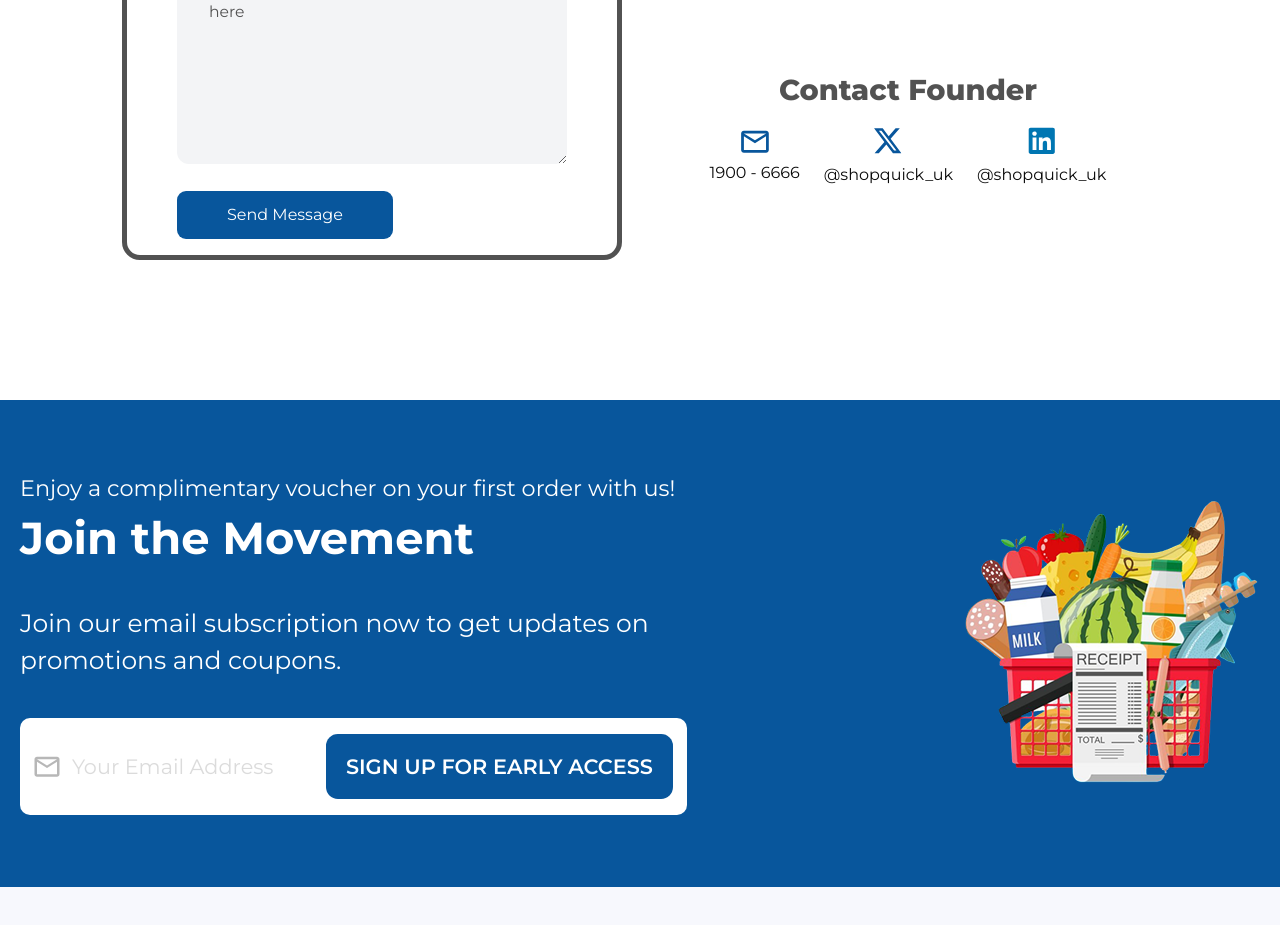
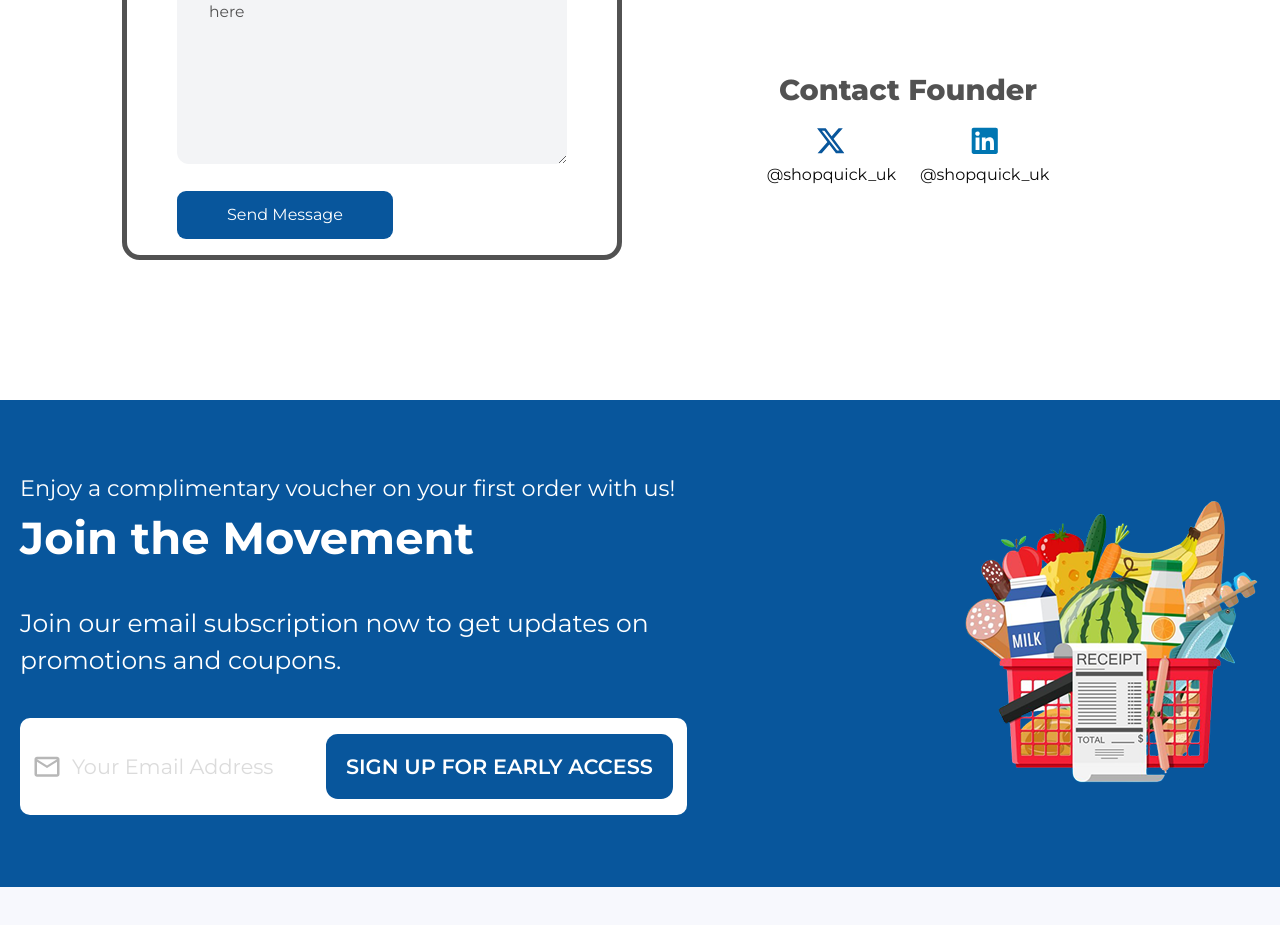
Before and after one commit to timiebi/shopquickC, a Next.js app: page /contact in a window 1280 px wide. Shown: the part 920-1845 px from the top of the page. Built offline with nearby package versions, Linux system fonts and the light colour scheme; no server answers.

Commit message:
x logo update

```diff
--- a/src/app/contact/page.tsx
+++ b/src/app/contact/page.tsx
@@ -24,10 +24,10 @@ const constact = [
 ];
 
 const founder = [
-   {
-      name: "1900 - 6666",
-      icon: "/assets/contactIcon/mail.svg",
-   },
+   // {
+   //    name: "1900 - 6666",
+   //    icon: "/assets/contactIcon/mail.svg",
+   // },
    {
       name: "@shopquick_uk",
       icon: "/assets/contactIcon/twitter.svg",
```
